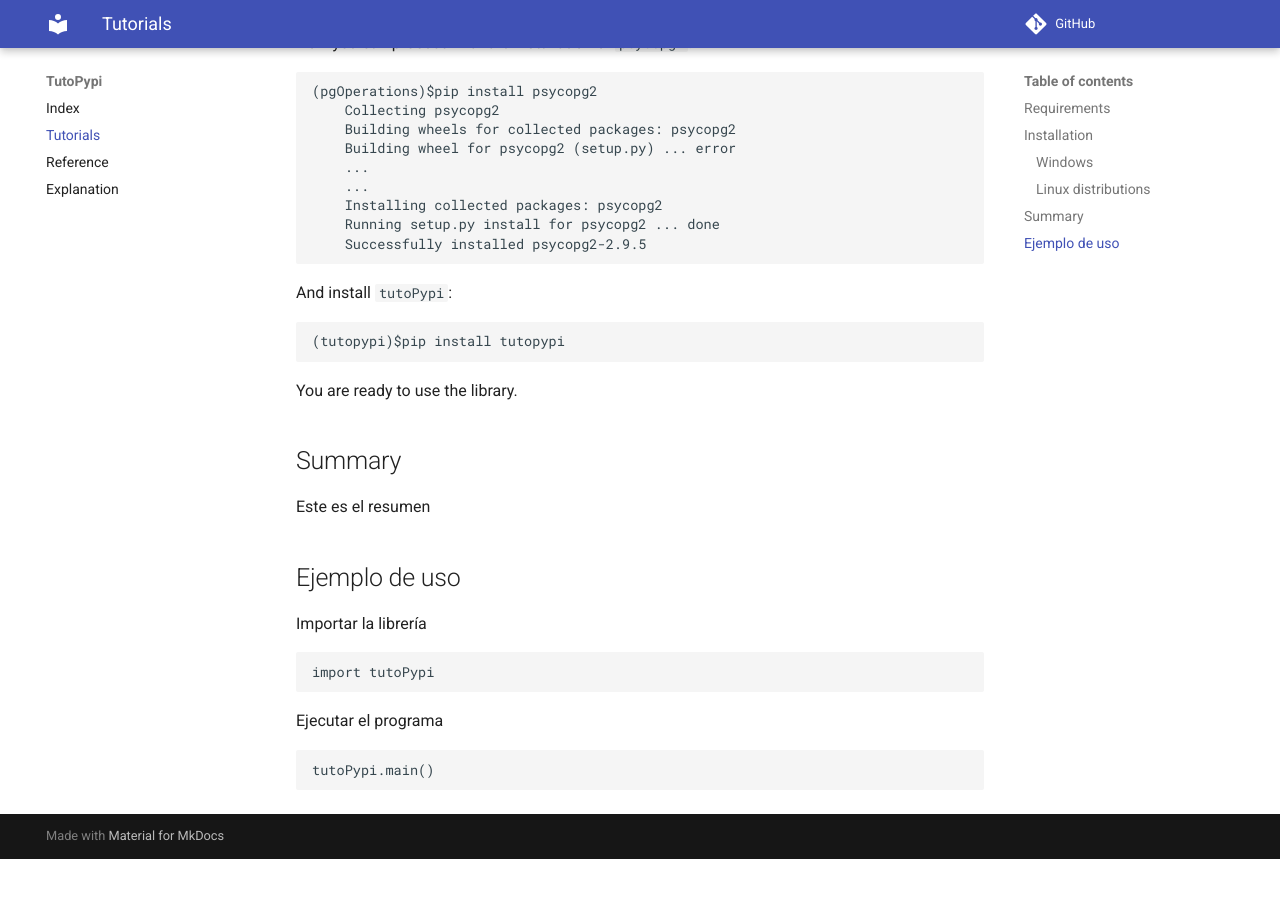
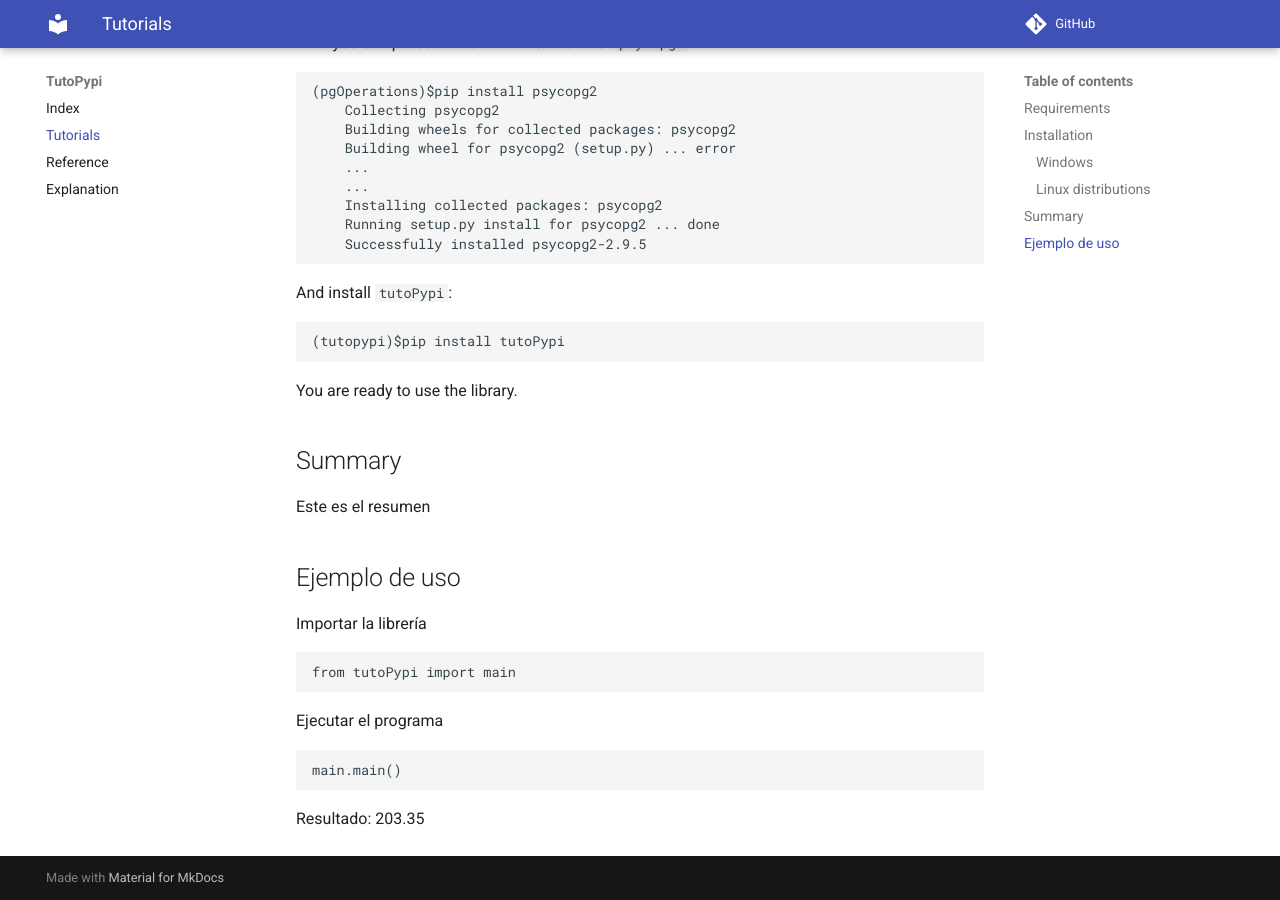
Before and after one commit to joamona/tutoPypi, an MkDocs documentation site: the page built from docs/tutorials.md, in a window 1280 px wide and 900 px high, scrolled down 1260 px. Built offline with MkDocs 1.6.1 and Material for MkDocs 9.7.7, drawn with Linux system fonts in a browser that asks for light colours; comment, search, counter and statistics services are not loaded; before the commit the page ends 2119 px from its top, so only the background shows below that.

Commit message:
Cambiado tutorials

```diff
--- a/docs/tutorials.md
+++ b/docs/tutorials.md
@@ -53,7 +53,7 @@ Now you can proceed with the installation of `psycopg2`.
 
 And install `tutoPypi`:
 
-    (tutopypi)$pip install tutopypi
+    (tutopypi)$pip install tutoPypi
 
 You are ready to use the library.
 
@@ -64,8 +64,11 @@ Este es el resumen
 
 Importar la librería
 
-    import tutoPypi
+    from tutoPypi import main
 
 Ejecutar el programa
 
-    tutoPypi.main()
+    main.main()
+
+Resultado:
+    203.35
```
